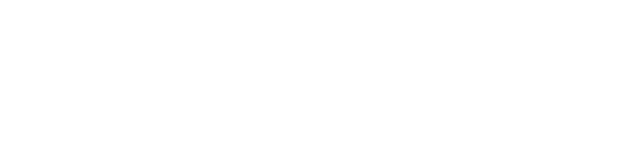
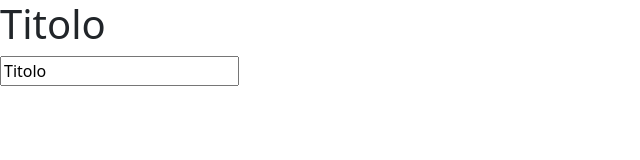
Before and after one commit to DavideGila/vue-hello, a plain HTML site: page index.html in a window 1280 px wide. Shown: the whole page, without its empty margins (0-640 px from the left). Drawn offline with nearby package versions, Linux system fonts and the light colour scheme.

Commit message:
created a div and a title that can be changed from the user in the input

```diff
--- a/index.html
+++ b/index.html
@@ -12,8 +12,12 @@
     <title>Document</title>
   </head>
   <body>
+    <div id="app">
+        <h1>{{ message }}</h1>
+        <input v-model='message' type="text">
+    </div>
 
-    <script src="https://unpkg.com/vue@3/dist/vue.global.js/"></script>
+    <script src="https://unpkg.com/vue@3/dist/vue.global.js"></script>
     <script src="js/script.js"></script>
   </body>
 </html>
```
